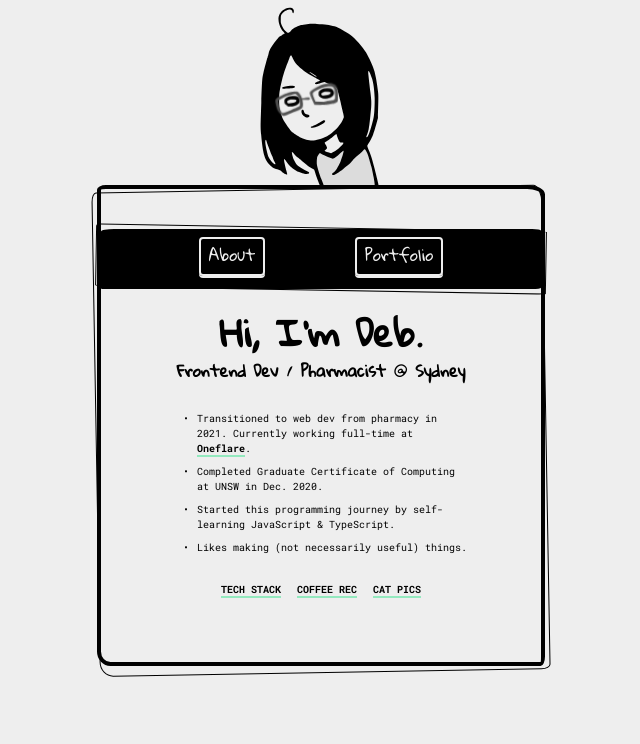
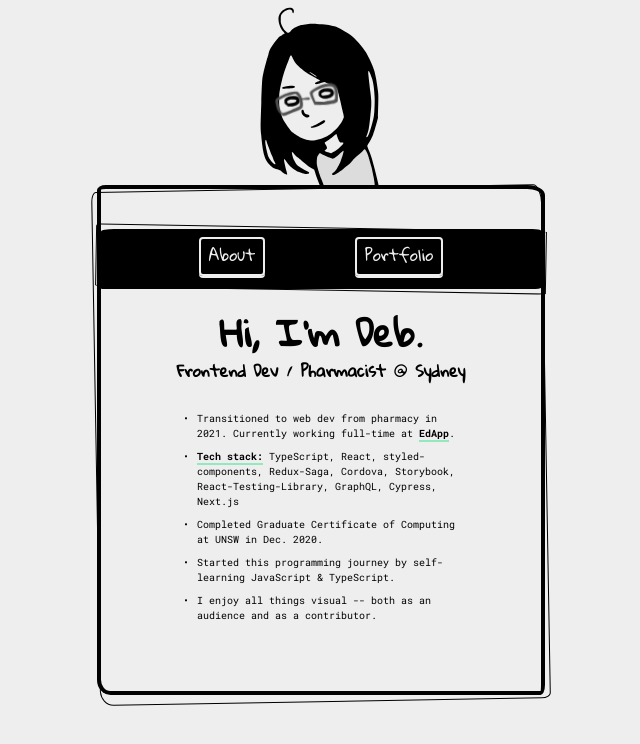
Before and after one commit to debccheng/debccheng.github.io, a React (Create React App) app: page / in a window 1280 px wide. Shown: the top 744 px of the page, without its empty margins (319-959 px from the left). Built offline with nearby package versions, Linux system fonts and the light colour scheme.

Commit message:
chore: Update text in About with small styling change

```diff
--- a/src/pages/About/About.module.css
+++ b/src/pages/About/About.module.css
@@ -41,7 +41,7 @@
   font-size: 10px;
 }
 
-.highlight {
+.highlight, .emphasise {
   color: inherit;
   font-weight: bold;
   text-decoration: none;
--- a/src/pages/About/About.tsx
+++ b/src/pages/About/About.tsx
@@ -19,13 +19,19 @@ const Home: FC = () => (
         Currently working full-time at '}
         <a
           className={styles.highlight}
-          href="https://www.oneflare.com.au/"
+          href="https://www.edapp.com/"
           target="_blank"
           rel="noreferrer"
         >
-          Oneflare
+          EdApp
         </a>
         .
+      </li>
+      <li className={styles.listItem}>
+        <span className={styles.emphasise}>Tech stack:</span>
+        {' '}
+        TypeScript, React, styled-components, Redux-Saga, Cordova,
+        Storybook, React-Testing-Library, GraphQL, Cypress, Next.js
       </li>
       <li className={styles.listItem}>
         Completed Graduate Certificate of Computing at UNSW in Dec. 2020.
@@ -34,10 +40,10 @@ const Home: FC = () => (
         Started this programming journey by self-learning JavaScript & TypeScript.
       </li>
       <li className={styles.listItem}>
-        Likes making (not necessarily useful) things.
+        I enjoy all things visual -- both as an audience and as a contributor.
       </li>
     </ul>
-    <div className={styles.subGroup}>
+    {/* <div className={styles.subGroup}>
       <button
         className={`${styles.highlight} ${styles.aboutButton}`}
         type="button"
@@ -56,7 +62,7 @@ const Home: FC = () => (
       >
         Cat pics
       </button>
-    </div>
+    </div> */}
   </section>
 );
 
```
